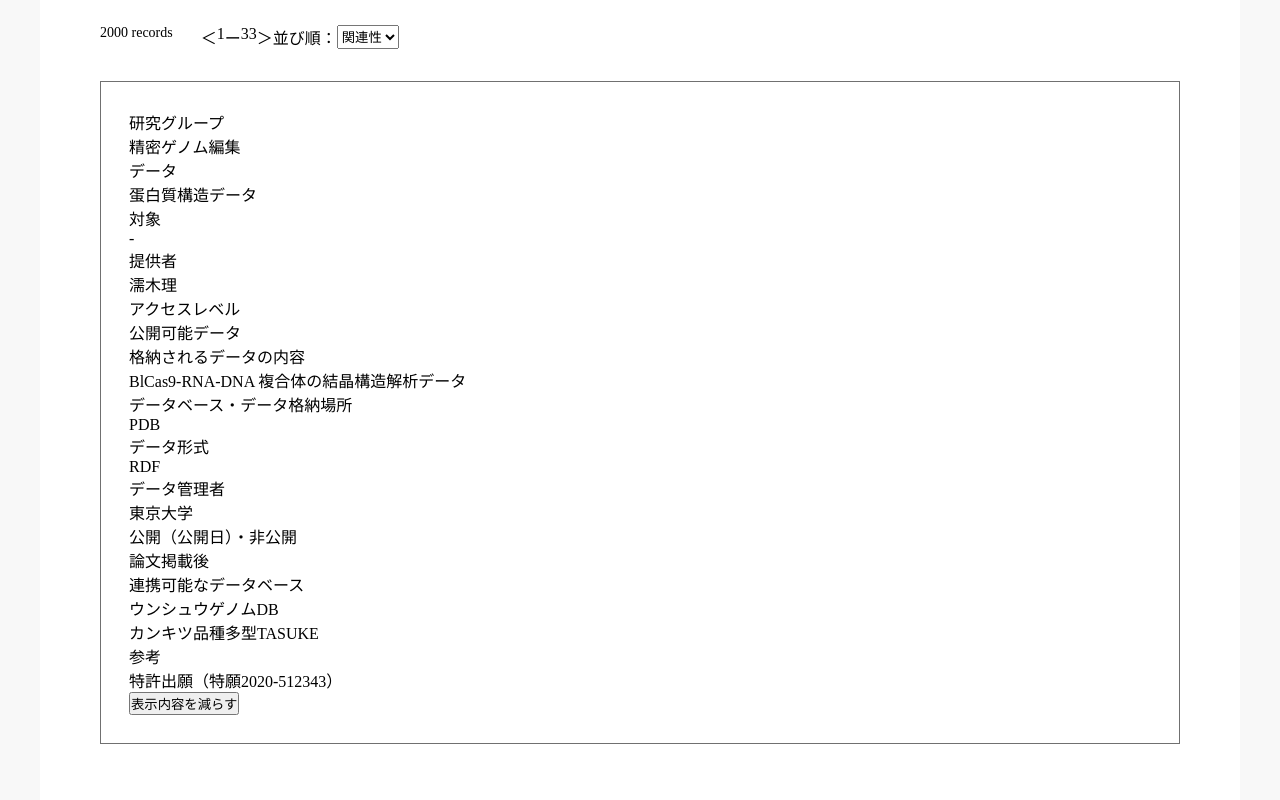
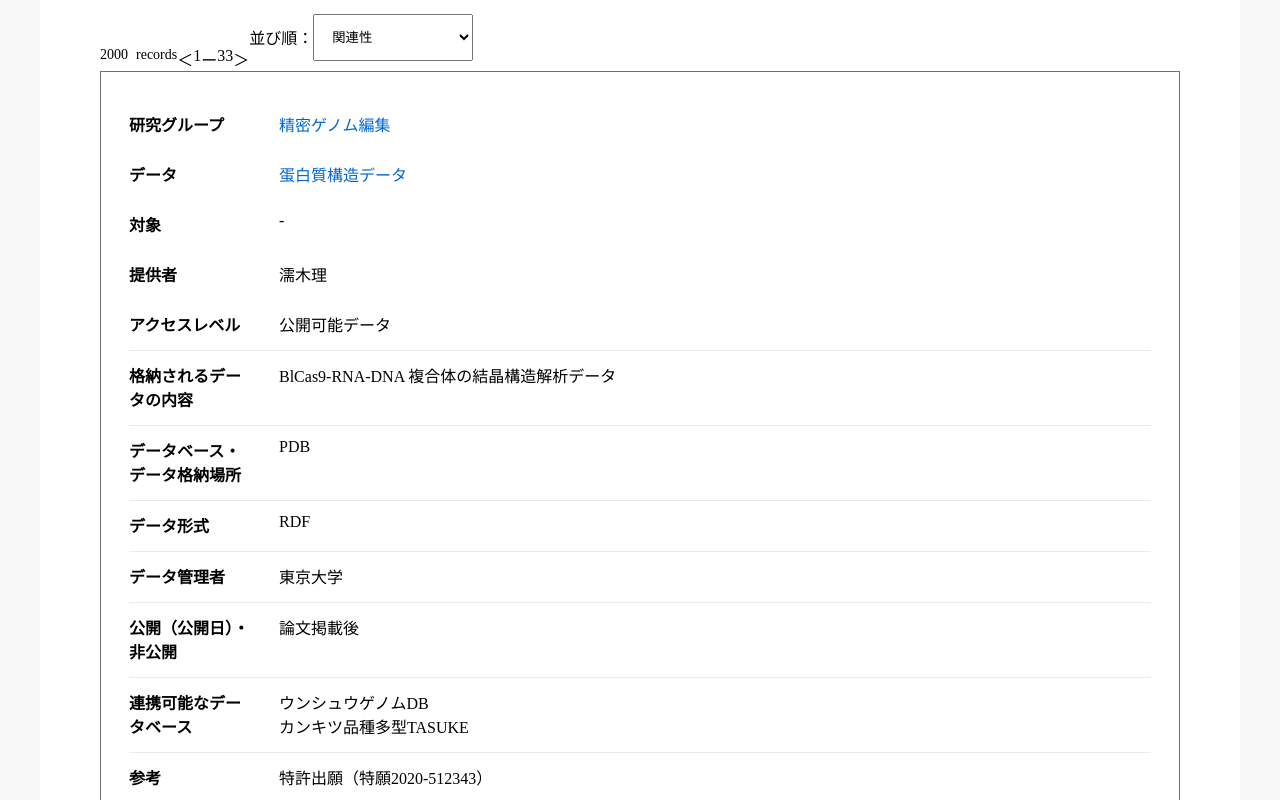
Before and after one commit to SIP-BioData/sip-biodata.github.io, a Next.js app: page /data in a window 1280 px wide. Shown: the part 520-1320 px from the top of the page. Built offline with nearby package versions, Linux system fonts and the light colour scheme.

Commit message:
Componentize each element of the data page

```diff
--- /dev/null
+++ b/src/components/Elements/GroupItem.tsx
@@ -0,0 +1,123 @@
+import { css } from '@emotion/react'
+import Link from 'next/link'
+import { ReactNode } from 'react'
+
+type Props = {
+  group: string
+  data: string
+  target: string
+  provider: string
+  accesslevel: string
+  content: string
+  storage: string
+  dataform: string
+  admin: string
+  publicPrivate: string
+  database: ReactNode
+  reference?: string
+}
+
+const style = css`
+  border: 1px solid #707070;
+  padding: 28px;
+
+  dl {
+    display: flex;
+    padding: 12px 0 14px;
+
+    dt {
+      width: 120px;
+      margin-right: 30px;
+      font-weight: 600;
+    }
+  }
+`
+
+const borderStyle = css`
+  border-bottom: 1px solid #EAEAEA;
+`
+
+const linkStyle = css`
+  color: #0068D0
+`
+
+const layoutStyle = css`
+  margin-top: 20px;
+`
+
+
+
+const GroupItem = ({
+   group,
+   data,
+   target,
+   provider,
+   accesslevel,
+   content,
+   storage,
+   dataform,
+   admin,
+   publicPrivate,
+   database,
+   reference
+ }: Props) => {
+  return (
+    <section css={style}>
+      <dl>
+        <dt>研究グループ</dt>
+        <dd>
+          <Link css={linkStyle} href="">{group}</Link>
+        </dd>
+      </dl>
+      <dl>
+        <dt>データ</dt>
+        <dd><Link css={linkStyle} href="">{data}</Link></dd>
+      </dl>
+      <dl>
+        <dt>対象</dt>
+        <dd>{target}</dd>
+      </dl>
+      <dl>
+        <dt>提供者</dt>
+        <dd>{provider}</dd>
+      </dl>
+      <dl css={borderStyle}>
+        <dt>アクセスレベル</dt>
+        <dd>{accesslevel}</dd>
+      </dl>
+      <dl css={borderStyle}>
+        <dt>格納されるデータの内容</dt>
+        <dd>{content}</dd>
+      </dl>
+      <dl css={borderStyle}>
+        <dt>データベース・データ格納場所</dt>
+        <dd>{storage}</dd>
+      </dl>
+      <dl css={borderStyle}>
+        <dt>データ形式</dt>
+        <dd>{dataform}</dd>
+      </dl>
+      <dl css={borderStyle}>
+        <dt>データ管理者</dt>
+        <dd>{admin}</dd>
+      </dl>
+      <dl css={borderStyle}>
+        <dt>公開（公開日）・非公開</dt>
+        <dd>{publicPrivate}</dd>
+      </dl>
+      <dl css={borderStyle}>
+        <dt>連携可能なデータベース</dt>
+        <dd>{database}</dd>
+      </dl>
+      <dl>
+        <dt>参考</dt>
+        <dd>{reference}</dd>
+      </dl>
+      <div css={layoutStyle}>
+        <Link css={linkStyle} href="">表示内容を減らす</Link>
+      </div>
+    </section>
+  )
+}
+
+export default GroupItem
--- /dev/null
+++ b/src/components/Elements/Pagination.tsx
@@ -0,0 +1,23 @@
+import { css } from '@emotion/react'
+
+type Props = {
+  first_num: number
+  last_num: number
+}
+
+const style = css`
+  display: flex;
+`
+const Pagenation = ({ first_num, last_num  }: Props) => {
+  return (
+    <ul css={style}>
+      <li id="prev">＜</li>
+      <li>{first_num}</li>
+      <li>ー</li>
+      <li>{last_num}</li>
+      <li id="next">＞</li>
+    </ul>
+  )
+}
+
+export default Pagenation
--- /dev/null
+++ b/src/components/Elements/Records.tsx
@@ -0,0 +1,23 @@
+import { css } from '@emotion/react'
+
+type Props = {
+  num: number
+}
+
+const style = css`
+  font-size: 14px;
+
+  span{
+    display: inline-flex;
+    margin-left: 8px;
+  }
+`
+const Records = ({ num }: Props) => {
+  return (
+    <>
+      <p css={style}>{num}<span>records</span></p>
+    </>
+  )
+}
+
+export default Records
--- /dev/null
+++ b/src/components/Elements/SearchForm.tsx
@@ -0,0 +1,40 @@
+import { css } from '@emotion/react'
+import Image from "next/image";
+import { ReactNode } from 'react'
+
+import serchImg from "../../../public/iconSearch.svg";
+
+type Props = {
+  slug: string
+  text: string
+  icon?: ReactNode
+}
+
+const style = css`
+  displey: flex;
+  border: var(--border-form);
+  border-radius: 4px;
+  padding: 16px 14px;
+
+  form {
+
+    input {
+      padding: 0;
+      border: none;
+      outline: none;
+      background: none;
+    }
+  }
+`
+const SearchForm = () => {
+  return (
+      <div css={style}>
+        <Image src={serchImg} alt="検索"/>
+        <form action="" method="get">
+          <input type="search" name="search" placeholder="キーワードで検索"/>
+        </form>
+      </div>
+  )
+}
+
+export default SearchForm
--- /dev/null
+++ b/src/components/Elements/SelectBox.tsx
@@ -0,0 +1,26 @@
+import { css } from '@emotion/react'
+
+
+const style = css`
+  display: flex;
+  align-items: center;
+
+  select {
+  width: 160px;
+  padding: 14px;
+  }
+`
+const SelectBox = () => {
+  return (
+      <section css={style}>
+        <label>並び順：</label>
+        <select name="data" id="data-select">
+          <option value="">関連性</option>
+          <option value="">その１</option>
+          <option value="">その２</option>
+        </select>
+      </section>
+  )
+}
+
+export default SelectBox
--- a/src/pages/data/index.tsx
+++ b/src/pages/data/index.tsx
@@ -1,10 +1,14 @@
 import { css } from '@emotion/react'
 
+// import Image from "next/image";
 import Breadcrumbs from '@/components/Elements/Breadcrumbs'
+import GroupItem from "@/components/Elements/GroupItem";
+import Pagenation from "@/components/Elements/Pagination";
+import Records from "@/components/Elements/Records";
+import SearchForm from "@/components/Elements/SearchForm";
+import SelectBox from "@/components/Elements/SelectBox";
 import DefaultLayout from '@/components/Layout/DefaultLayout'
 
-// import Link from 'next/link'
-import serchImg from '../../../public/iconSearch.svg'
 
 type Props = {
   title?: string
@@ -20,20 +24,7 @@ const boxLayout = css`
   margin-top: 26px;
   padding: 60px;
 
-  form {
-    max-width: 100%;
-    box-sizing: border-box;
-    border: var(--border-form);
-    border-radius: 4px;
-    line-height: 48px;
-    input {
-      padding: 0;
-      border: none;
-      border-radius: 0;
-      outline: none;
-      background: none;
-    }
-  }
+
   h2 {
     margin-top: 48px;
   }
@@ -42,105 +33,49 @@ const boxLayout = css`
 const flexstyle = css`
   display: flex;
   margin-top: 44px;
-  ul {
-    display: flex;
-    margin-left: 28px;
-
-  }
 `
 
-const txtStyle = css`
-  font-size: 14px;
-`
-
-const listStyle =css`
-  margin-top: 32px;
-  padding: 28px;
-  border: 1px solid #707070;
-
-`
 
 const DataIndex = ({ title = 'データリスト' }: Props) => {
   return (
     <>
-      <DefaultLayout title="{title}">
+      <DefaultLayout title={title}>
         <article css={layout}>
-          <Breadcrumbs title="データリスト"/>
+          <Breadcrumbs title={title} />
           <section css={boxLayout}>
-            <div>
-              {/*<Image src={serchImg} alt="検索"/>*/}
-              <form action="" method="get">
-                <input type="search" name="search" placeholder="キーワードで検索"/>
-              </form>
-            </div>
+            <SearchForm />
             <h2>{title}</h2>
             <div css={flexstyle}>
               <section css={flexstyle}>
-                <p css={txtStyle}>2000 records</p>
-                <ul>
-                  <li>＜</li>
-                  <li>1</li>
-                  <li>ー</li>
-                  <li>33</li>
-                  <li>＞</li>
-                </ul>
+                <Records
+                    num={2000}
+                />
+                <Pagenation
+                    first_num={1}
+                    last_num={33}
+                />
               </section>
-              <section css={flexstyle}>
-                <label>並び順：</label>
-                <select name="data" id="data-select">
-                  <option value="">関連性</option>
-                  <option value="">その１</option>
-                  <option value="">その２</option>
-                </select>
-              </section>
+              <SelectBox />
             </div>
-            <section css={listStyle}>
-              <dl>
-                <dt>研究グループ</dt>
-                <dd>精密ゲノム編集</dd>
-                <dt>データ</dt>
-                <dd>蛋白質構造データ</dd>
-                <dt>対象</dt>
-                <dd>-</dd>
-                <dt>提供者</dt>
-                <dd>濡木理</dd>
-                <dt>アクセスレベル</dt>
-                <dd>公開可能データ</dd>
-              </dl>
-              <dl>
-                <dt>格納されるデータの内容</dt>
-                <dd>BlCas9-RNA-DNA 複合体の結晶構造解析データ</dd>
-              </dl>
-              <dl>
-                <dt>データベース・データ格納場所</dt>
-                <dd>PDB</dd>
-              </dl>
-              <dl>
-                <dt>データ形式</dt>
-                <dd>RDF</dd>
-              </dl>
-              <dl>
-                <dt>データ管理者</dt>
-                <dd>東京大学</dd>
-              </dl>
-              <dl>
-                <dt>公開（公開日）・非公開</dt>
-                <dd>論文掲載後</dd>
-              </dl>
-              <dl>
-                <dt>連携可能なデータベース</dt>
-                <dd>
-                  ウンシュウゲノムDB
-                  <br/>
-                  カンキツ品種多型TASUKE
-                </dd>
-              </dl>
-              <dl>
-                <dt>参考</dt>
-                <dd>特許出願（特願2020-512343）</dd>
-              </dl>
-              <button>表示内容を減らす</button>
-            </section>
+            <GroupItem
+                group="精密ゲノム編集"
+                data="蛋白質構造データ"
+                target="-"
+                provider="濡木理"
+                accesslevel="公開可能データ"
+                content="BlCas9-RNA-DNA 複合体の結晶構造解析データ"
+                storage="PDB"
+                dataform="RDF"
+                admin="東京大学"
+                publicPrivate="論文掲載後"
+                database={
+                  <>
+                    ウンシュウゲノムDB<br />
+                    カンキツ品種多型TASUKE
+                  </>
+                }
+                reference="特許出願（特願2020-512343）"
+            />
           </section>
         </article>
       </DefaultLayout>
```
